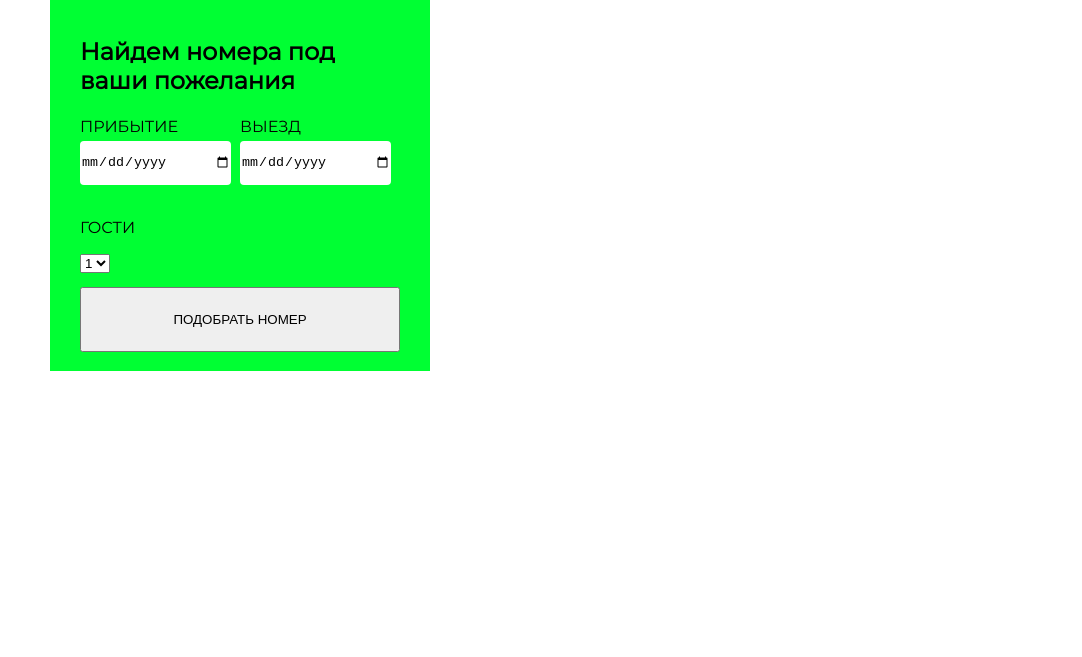
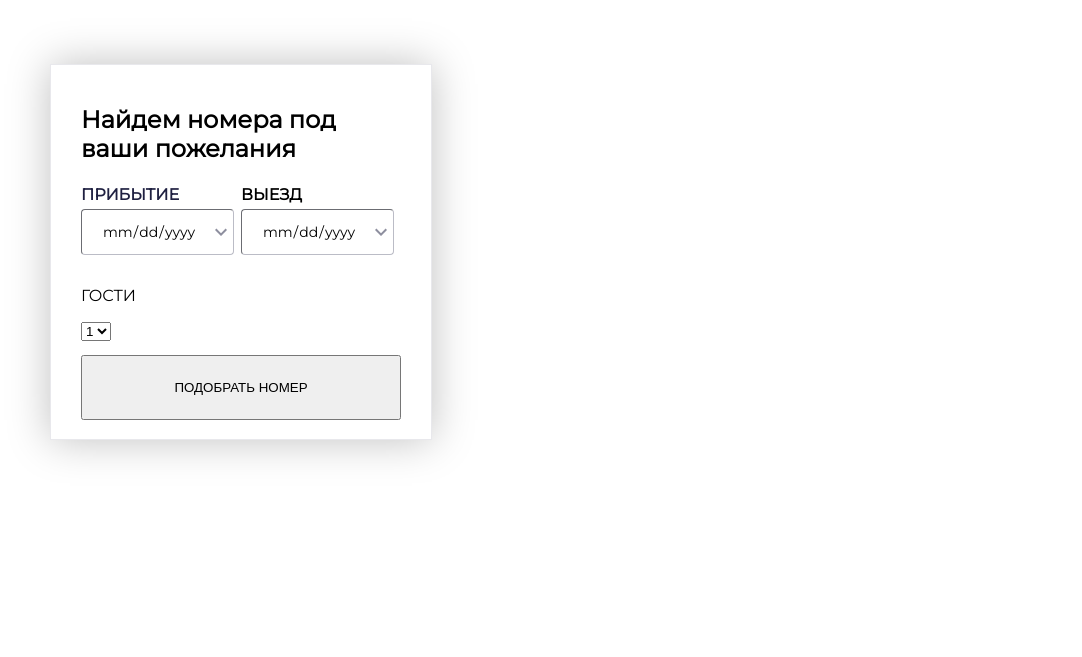
Before and after one commit to nik2218/toxinl, a plain HTML site: page index.html in a window 1280 px wide. Shown: the part 143-800 px from the top of the page, without its empty margins (90-1172 px from the left). Drawn offline with Linux system fonts and the light colour scheme.

Commit message:
finalization of the search box

```diff
--- a/header/style.css
+++ b/header/style.css
@@ -3,22 +3,11 @@ body {
   background-color: #ffff;
   max-width: 1440px;
   max-height: 2416px;
-  font-family: Montserrat-Regular;
-  margin-left: 140px;
-  margin-right: 140px;
+  font-family: "Montserrat", sans-serif;
 }
-@font-face {
-  font-family: "Montserrat-Regular";
-  src: url("fonts/Montserrat-Regular.eot");
-  src: local("☺"), url("fonts/Montserrat-Regular.woff") format("woff"),
-    url("fonts/Montserrat-Regular.ttf") format("truetype"),
-    url("fonts/Montserrat-Regular.svg") format("svg");
-  font-weight: normal;
-  font-style: normal;
-}
+
 header {
-  margin: 0px;
-  padding: auto;
+  margin: 0 140px 67px;
   display: grid;
   grid-template-columns: 300px 1fr;
   grid-template-areas:
@@ -31,23 +20,23 @@ header {
   font-size: 12px;
 }
 .arrow {
-  width: 24px;
-  height: 21px;
+  width: 14px;
+  height: 20px;
   align-self: center;
   margin-right: 20px;
 }
-.arrival{
+.arrival {
   grid-area: arrival;
   width: 150px;
   height: 65px;
 }
-.departure{
+.departure {
   grid-area: departure;
 }
-.find{
+.find {
   grid-area: find;
 }
-.guests{
+.guests {
   grid-area: guests;
 }
 .navigation-list {
@@ -57,11 +46,22 @@ header {
   grid-area: navigation-list;
   font-size: 14px;
 }
-input[type=date]{
+input[type="date"]::-webkit-calendar-picker-indicator {
+  opacity: 1;
+  background: url(img/arrow.svg) no-repeat 0% 50%;
+  background-size: initial;
+  width: 14px;
+  height: 20px;
+}
+input[type="date"] {
   width: 150px;
   height: 44px;
   border-radius: 4px;
-  border: 1px;
+  border-width: 1px;
+  border-color: #bbbcc6;
+  font-size: 14px;
+  text-align: center;
+  font-family: "Montserrat", sans-serif;
 }
 .logo {
   margin: auto 0;
@@ -85,33 +85,38 @@ input[type=date]{
 .nav-menu:nth-child(6) {
   margin-right: 0;
 }
-.pArrival{
-  margin: 0 0 5px 0;
+.pArrival {
+  margin: 0 0 5.44px 0;
+  color: #1f2041;
+  font-weight: bold;
 }
-.pDeparture{
-  margin: 0 0 5px 0;
+.pDeparture {
+  margin: 0 0 5.44px 0;
+  font-weight: bold;
 }
 .search {
   display: grid;
+  margin-left: 140px;
   width: 320px;
   height: 304px;
   padding: 40px 30px 30px;
-  background-color: rgb(0, 255, 51);
+  background-color: rgb(255, 255, 255);
+  border: 1px solid #e8e8ec;
+  box-shadow: 0px 0px 40px 0px rgb(0 0 0 / 25%), 0px 0px 0px rgb(0 0 0 / 25%);
   grid-template-columns: 1fr 1fr 1fr 1fr;
   grid-template-areas:
     "hSearch hSearch hSearch hSearch"
     "arrival arrival departure departure"
     "guests guests guests guests"
     "find find find find";
-    grid-template-rows: 80px 85px 85px 65px;
+  grid-template-rows: 80px 85px 85px 65px;
 }
 
 h2 {
   text-align: left;
   margin: 0;
-
 }
-.hSearch{
+.hSearch {
   grid-area: hSearch;
   height: 59px;
   margin: 0;
--- a/index.html
+++ b/index.html
@@ -7,21 +7,22 @@
     <title>TOXIN</title>
     <link rel="stylesheet" href="/header/style.css">
     <link rel="preconnect" href="https://fonts.gstatic.com">
+    <link href="https://fonts.googleapis.com/css2?family=Montserrat&display=swap" rel="stylesheet">
 </head>
 <body>
     <header class="header">
         <div class="logo">
-            <img src="/header/img/logo.svg" alt="logo" href="#">
+            <img src="/header/img/logo.svg" alt="logo" >
         </div>
         <nav class="navigation">
             <div class="navigation-list">
                 <a class="about-us nav-menu" href="#">О нас</a>
                 <a class="servises nav-menu" id="more" href="#">Услуги </a>
-                <img src="/header/img/arrow.svg" alt="arrow" href="#" class="arrow">
+                <img src="/header/img/arrow.svg" alt="arrow" class="arrow">
                 <a class="vacancies nav-menu" href="#"> Вакансии</a>
                 <a class="news nav-menu"  href="#">Новости</a>
                 <a class="agreements nav-menu" href="#"> Соглашения </a>
-                <img src="/header/img/arrow.svg" alt="arrow" href="#" class="arrow">
+                <img src="/header/img/arrow.svg" alt="arrow" class="arrow">
                 <div class="account">
                     <a class="enter" href="#" title="Войти">войти</a>
                     <a class="registration" href="#" title="зарегистрироваться">зарегистрироваться</a>
```
Also changed, not shown: 1 other file.
